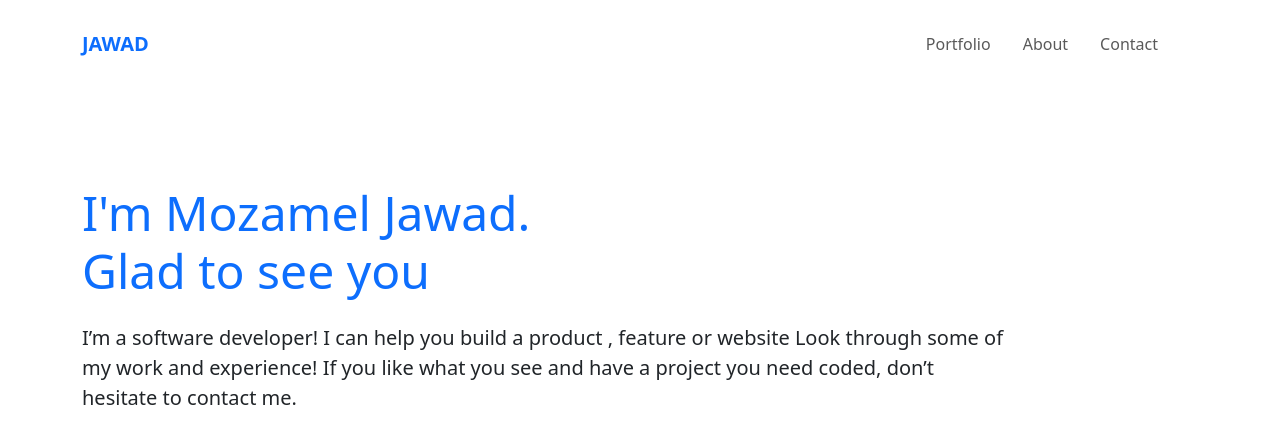
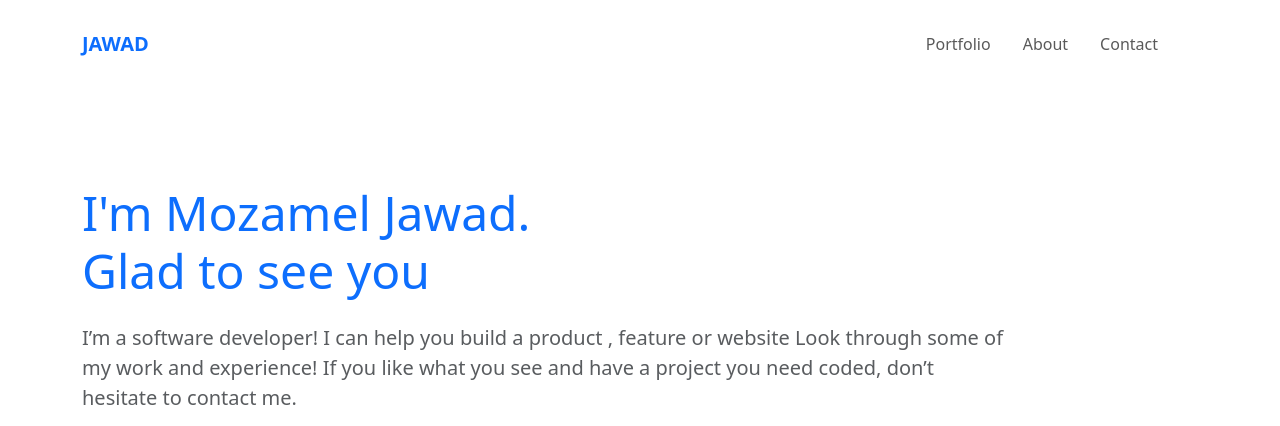
Before and after one commit to MozamelJawad/Bootstrap, a website: page index.html in a window 1280 px wide. Shown: the top 426 px of the page. Drawn offline with nearby package versions, Linux system fonts and the light colour scheme.

Commit message:
Update index.html
Updated the index.html

```diff
--- a/index.html
+++ b/index.html
@@ -50,7 +50,7 @@
                     </h2>
                 </div>
                 <div class="col-md-10 mt-3">
-                    <p class="lead">
+                    <p class="lead text-muted">
                         I’m a software developer! I can help you build a product , feature or website Look through some of my work and experience! If you like what you see and have a project you need coded, don’t hesitate to contact me.
                     </p>
                 </div>
```
